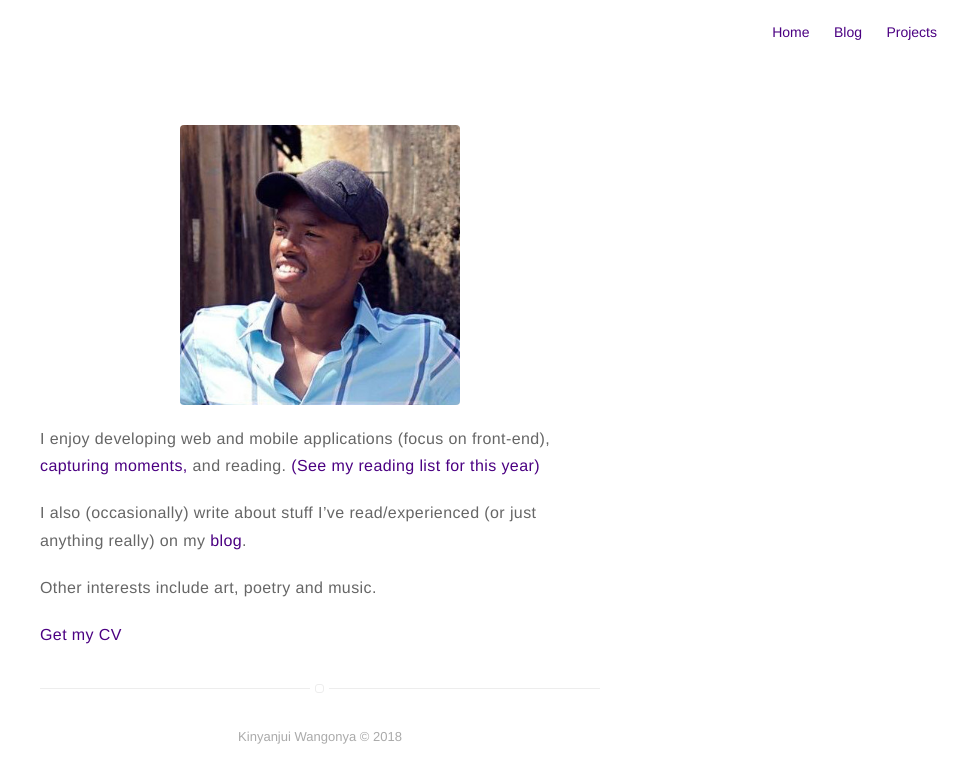
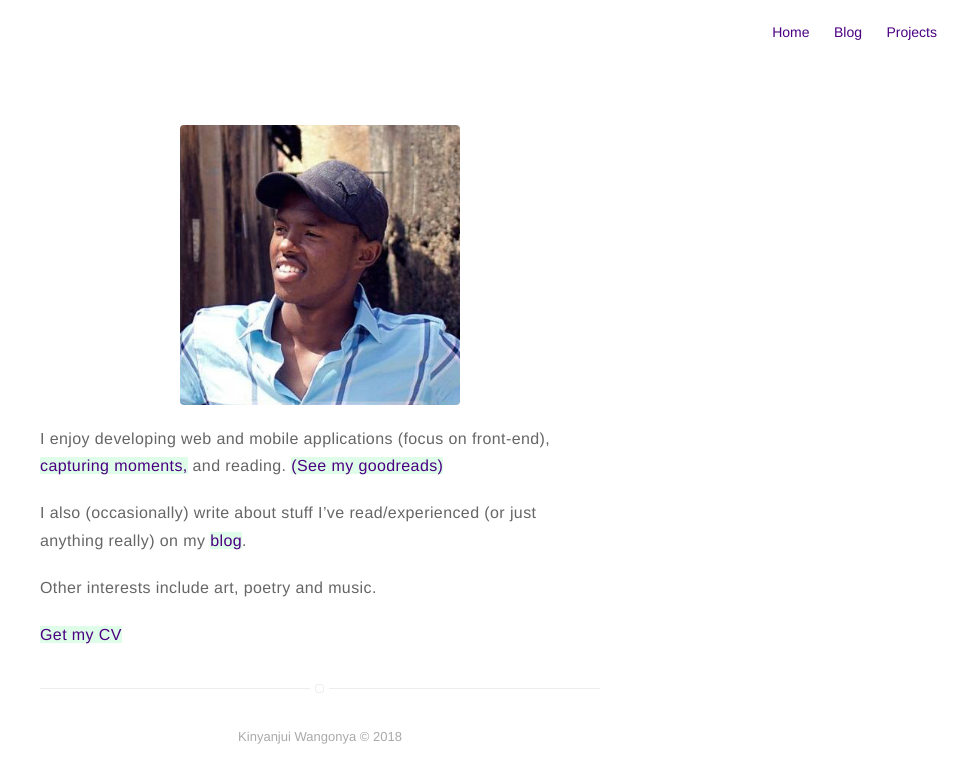
Before and after one commit to wangonya/wang0nya.github.io-v1, a Jekyll site: the page built from about.md, in a window 1280 px wide. Shown: the top 783 px of the page, without its empty margins (320-1280 px from the left). Built offline with Jekyll 4.4.1, drawn with Linux system fonts in a browser that asks for light colours.

Commit message:
use goodreads for books

```diff
--- a/about.md
+++ b/about.md
@@ -21,11 +21,11 @@ a:active {
 </style>
 ![Profile Image]({{ site.url }}/{{ site.picture }})
 
-I enjoy developing web and mobile applications (focus on front-end), <a href="https://500px.com/wangonya" target="_blank">capturing moments,</a>
-and reading. <a href="/books">(See my reading list for this year)</a>
+I enjoy developing web and mobile applications (focus on front-end), <a href="https://500px.com/wangonya" target="_blank" class="evidence">capturing moments,</a>
+and reading. <a href="https://www.goodreads.com/review/list/85584300-kinyanjui-wangonya" class="evidence" target="_blank">(See my goodreads)</a>
 
-I also (occasionally) write about stuff I've read/experienced (or just anything really) on my <a href="/blog">blog</a>.
+I also (occasionally) write about stuff I've read/experienced (or just anything really) on my <a href="/blog" class="evidence">blog</a>.
 
 Other interests include art, poetry and music.
 
-<a href="https://drive.google.com/file/d/1E8-w9lOBE8Ef4mACMdcHb0XUFuHT3JKa/view?usp=sharing" target="_blank">Get my CV</a>
+<a href="https://drive.google.com/file/d/1E8-w9lOBE8Ef4mACMdcHb0XUFuHT3JKa/view?usp=sharing" target="_blank" class="evidence">Get my CV</a>
```
Also changed, not shown: 2 other files.
